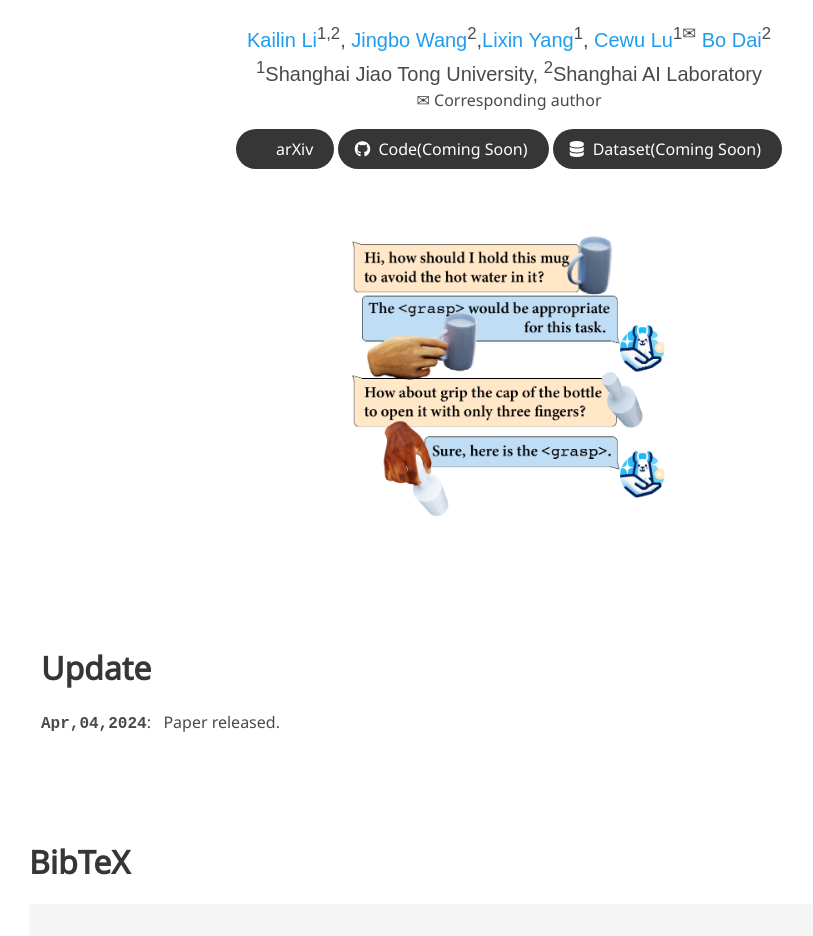
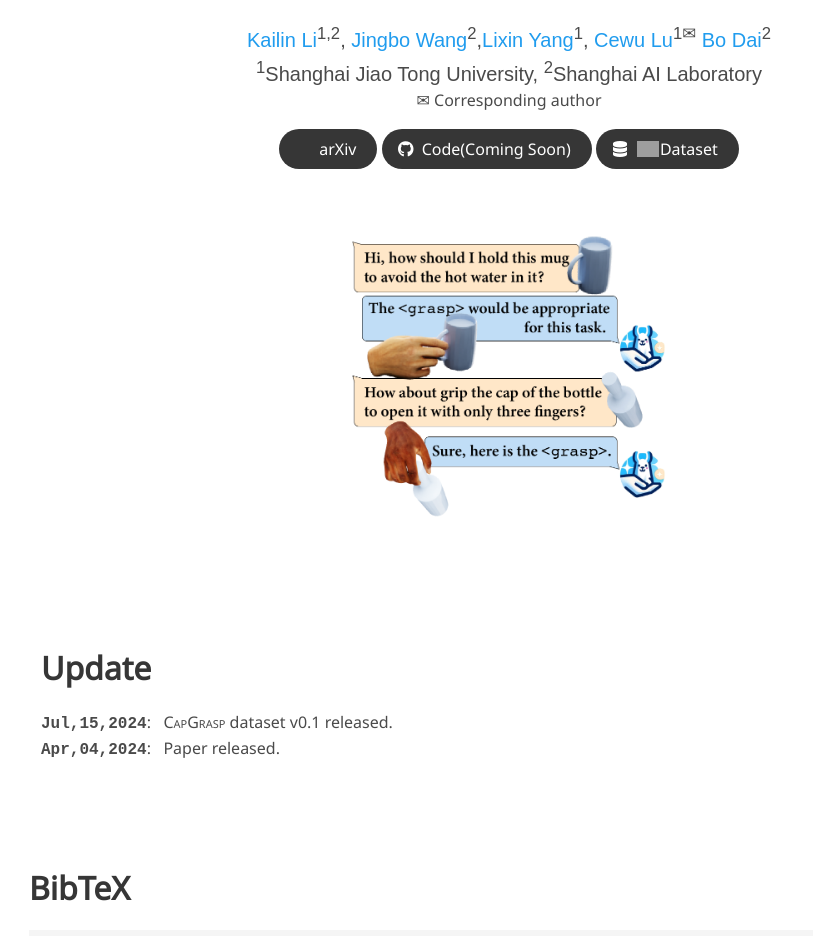
Before and after one commit to KailinLi/SemGrasp, a plain HTML site: page index.html in a window 1280 px wide. Shown: the part 323-1259 px from the top of the page, without its empty margins (131-944 px from the left). Drawn offline with nearby package versions, Linux system fonts and the light colour scheme; grey boxes are pictures that could not be loaded; some icons are missing; a web font is replaced by a local one.

Commit message:
update dataset

```diff
--- a/index.html
+++ b/index.html
@@ -166,11 +166,16 @@
                 </span>
                 <!-- Dataset Link. -->
                 <span class="link-block">
-                  <a href="#" class="external-link button is-normal is-rounded is-dark">
+                  <a href="https://huggingface.co/datasets/LiKailin/CapGrasp"
+                    class="external-link button is-normal is-rounded is-dark">
                     <span class="icon">
                       <i class="fas fa-database"></i>
                     </span>
-                    <span>Dataset(Coming Soon)</span>
+                    <span class="icon">
+                      <img src="https://huggingface.co/front/assets/huggingface_logo-noborder.svg"
+                        alt="Hugging Face Logo" style="height: 1em; vertical-align: middle;">
+                    </span>
+                    <span>Dataset</span>
                   </a>
                   <!-- <span class="link-block">
                   <a href="https://arxiv.org/abs/2203.15709" class="external-link button is-normal is-rounded is-dark">
@@ -274,6 +279,10 @@
             <b><tt>Jun,28,2022</tt></b>: &nbsp OakInk <b>public v2</b> & <a href="https://github.com/lixiny/OakInk">
               <b>OakInk Toolkit</b></a> -- a Python dataloader, are released!
           </li> -->
+          <li>
+            <b><tt>Jul,15,2024</tt></b>: &nbsp <span style="font-variant: small-caps;">CapGrasp</span> dataset v0.1
+            released.
+          </li>
           <li>
             <b><tt>Apr,04,2024</tt></b>: &nbsp Paper released.
           </li>
```
